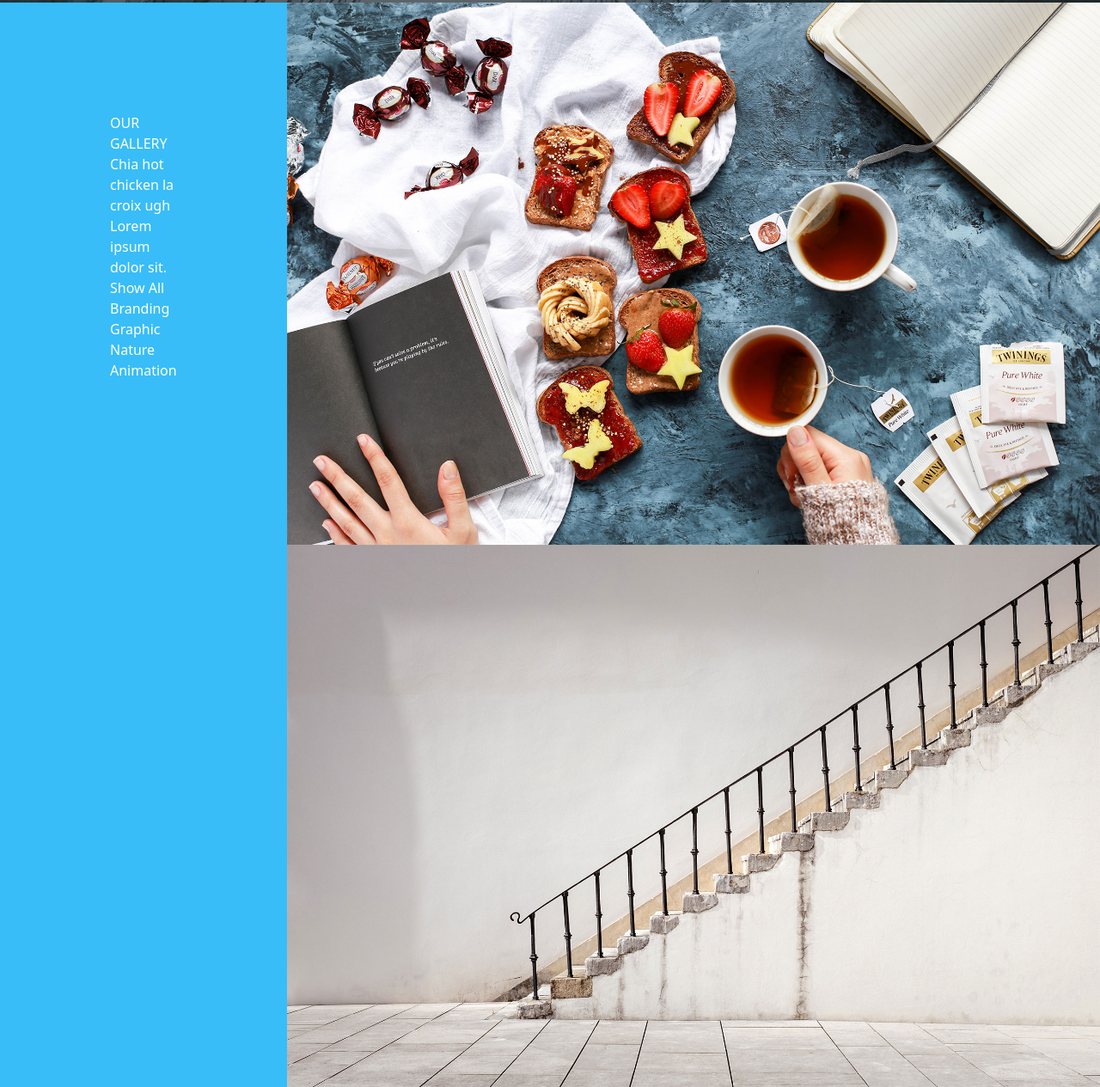
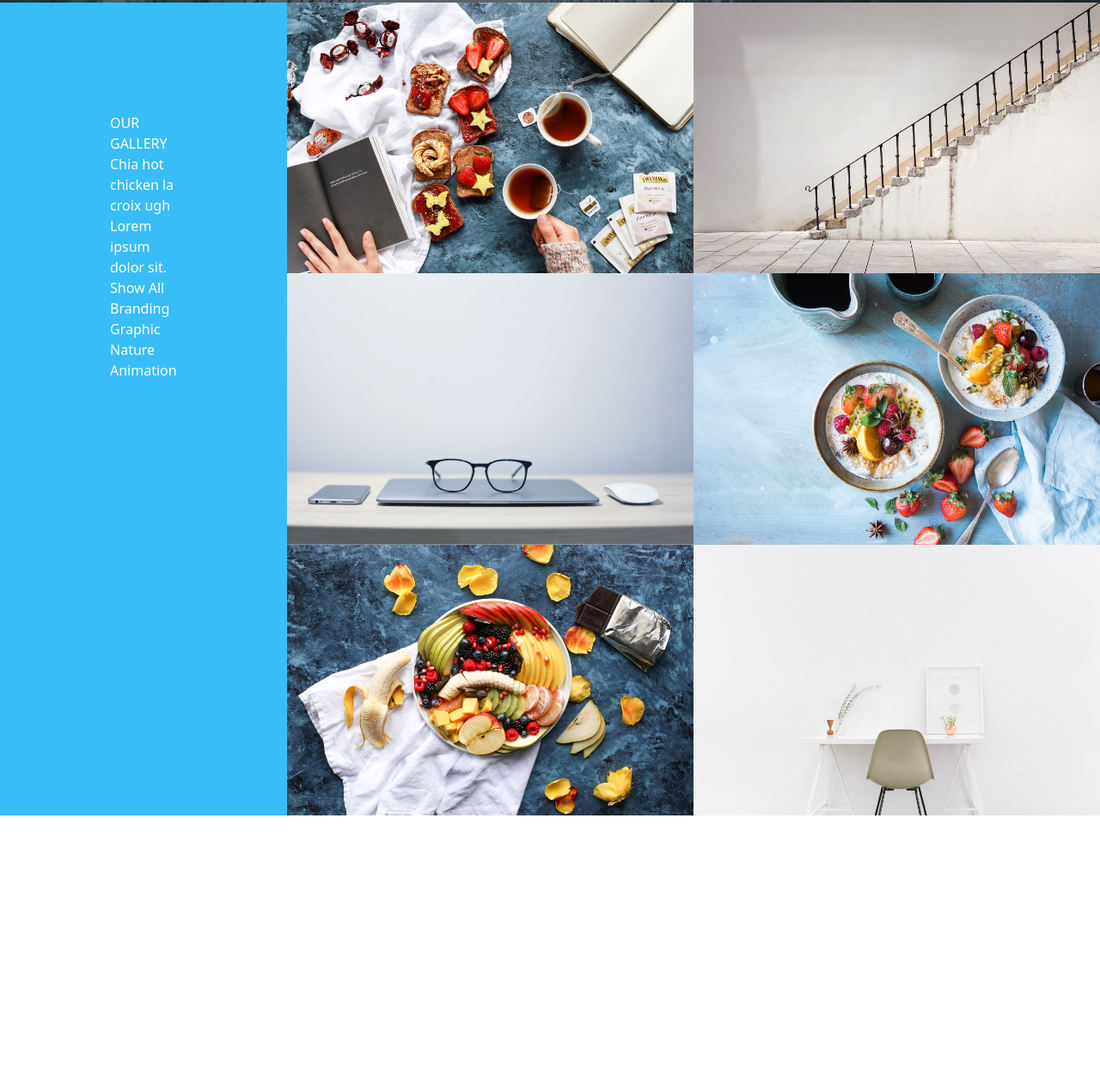
Before and after one commit to NebulusNubium/tinker, a website: page index.html in a window 1280 px wide. Shown: the part 1425-2690 px from the top of the page at 86% size. After the commit the page ends 2374 px from the top, so only its background shows below. Drawn offline with Linux system fonts and the light colour scheme; files whose address does not match are found by name; a web font is replaced by a local one.

Commit message:
gallery beta2

```diff
--- a/index.html
+++ b/index.html
@@ -88,12 +88,12 @@
                     </ul>
                 </div>
                 <div class="bg-white flex flex-wrap">
-                    <img src="assets/img/portfolio_big_item_01.jpg" alt="">
-                    <img src="assets/img/portfolio_big_item_02.jpg" alt="">
-                    <img src="assets/img/portfolio_big_item_03.jpg" alt="">
-                    <img src="assets/img/portfolio_big_item_04.jpg" alt="">
-                    <img src="assets/img/portfolio_big_item_05.jpg" alt="">
-                    <img src="assets/img/portfolio_big_item_06.jpg" alt="">
+                    <img class="w-[50%]" src="assets/img/portfolio_big_item_01.jpg" alt="">
+                    <img class="w-[50%]" src="assets/img/portfolio_big_item_02.jpg" alt="">
+                    <img class="w-[50%]" src="assets/img/portfolio_big_item_03.jpg" alt="">
+                    <img class="w-[50%]" src="assets/img/portfolio_big_item_04.jpg" alt="">
+                    <img class="w-[50%]" src="assets/img/portfolio_big_item_05.jpg" alt="">
+                    <img class="w-[50%]" src="assets/img/portfolio_big_item_06.jpg" alt="">
                 </div>
             </div>
 
```
